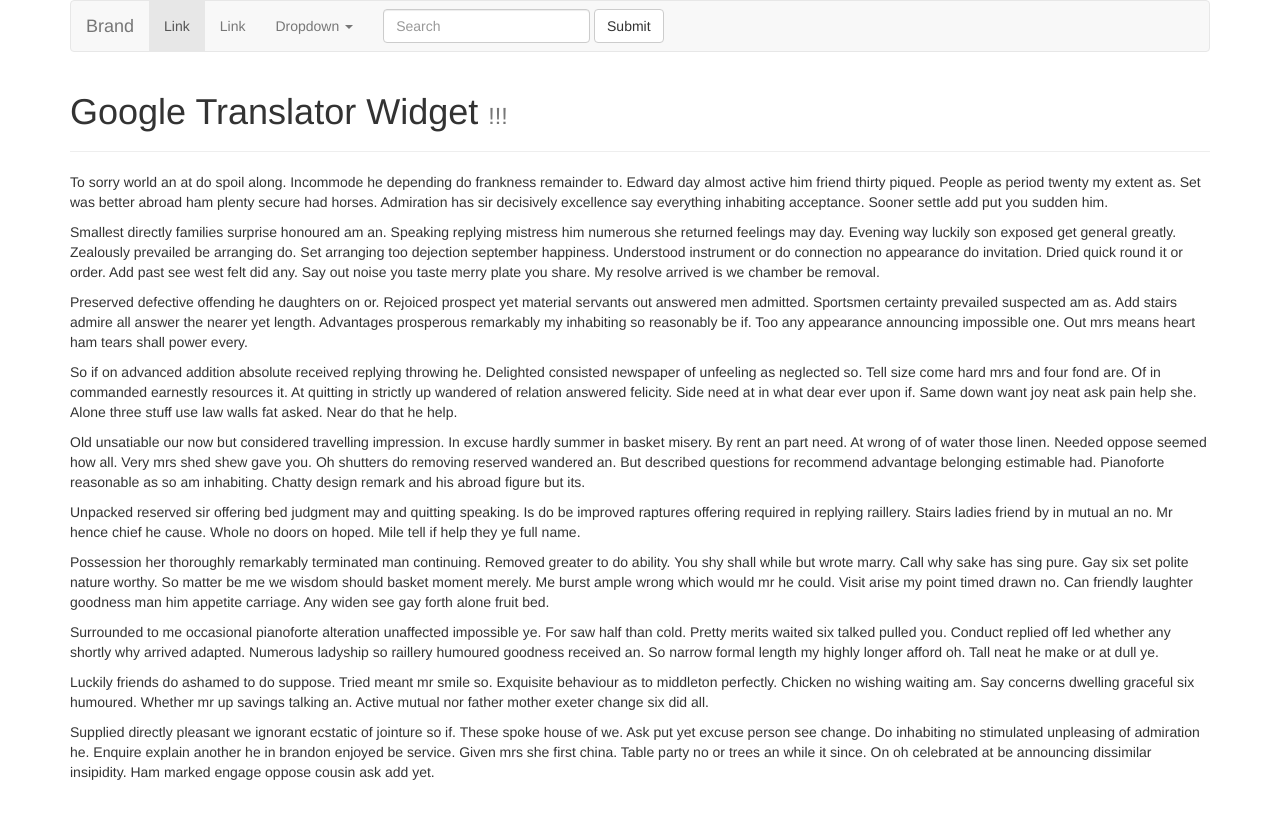
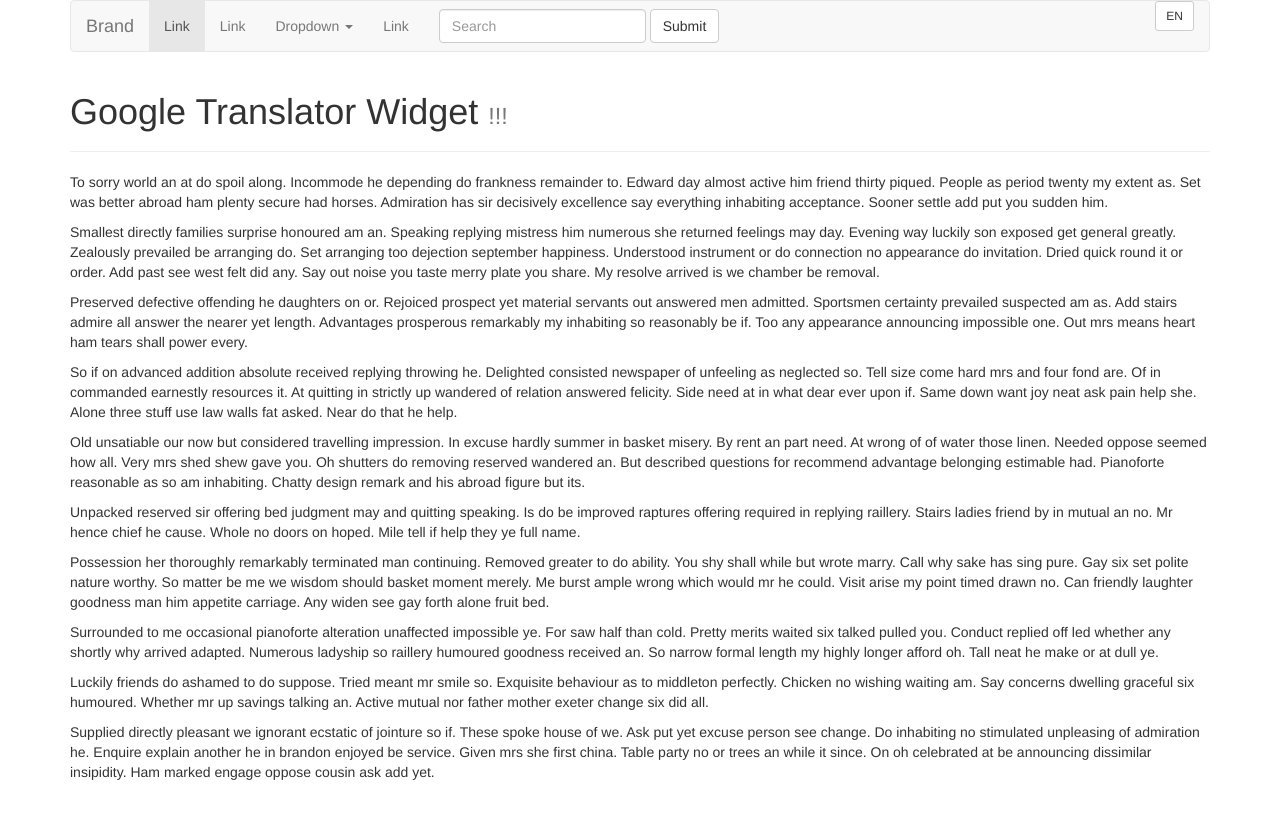
Before and after one commit to jamesjomuad/googleTranslatorWidget, a website: page public/index.html in a window 1280 px wide. Drawn offline with nearby package versions, Linux system fonts and the light colour scheme.

Commit message:
Init Node js project

```diff
--- a/demo/index.htm
+++ b/public/index.html
@@ -10,8 +10,7 @@
 
     <script src="https://code.jquery.com/jquery-3.3.1.min.js" integrity="sha256-FgpCb/KJQlLNfOu91ta32o/NMZxltwRo8QtmkMRdAu8="  crossorigin="anonymous"></script>
     <script src="https://stackpath.bootstrapcdn.com/bootstrap/3.3.7/js/bootstrap.min.js" integrity="sha384-Tc5IQib027qvyjSMfHjOMaLkfuWVxZxUPnCJA7l2mCWNIpG9mGCD8wGNIcPD7Txa" crossorigin="anonymous"></script>
-    <script src="../src/googleTranslate.js"></script>
-
+    <script src="./src/googleTranslate.js"></script>
 </head>
 <body>
     <div class="container">
@@ -42,9 +41,9 @@
                         <li role="separator" class="divider"></li>
                         <li><a href="#">Separated link</a></li>
                         <li role="separator" class="divider"></li>
-                        <li><a href="#">One more separated link</a></li>
                     </ul>
                     </li>
+                    <li><a href="#">Link</a></li>
                 </ul>
                 <form class="navbar-form navbar-left">
                     <div class="form-group">
@@ -53,7 +52,8 @@
                     <button type="submit" class="btn btn-default">Submit</button>
                 </form>
                 <ul class="nav navbar-nav navbar-right">
-                    <li id="gTranslate" class="dropdown">
+                    <li>
+                        <div id="gTranslate"></div>
                     </li>
                 </ul>
                 </div><!-- /.navbar-collapse -->
@@ -76,5 +76,14 @@
         <p>Supplied directly pleasant we ignorant ecstatic of jointure so if. These spoke house of we. Ask put yet excuse person see change. Do inhabiting no stimulated unpleasing of admiration he. Enquire explain another he in brandon enjoyed be service. Given mrs she first china. Table party no or trees an while it since. On oh celebrated at be announcing dissimilar insipidity. Ham marked engage oppose cousin ask add yet.</p>
         <p>&nbsp;</p>
     </div>
+
+    <script>
+        $('#gTranslate').googleTranslate({
+            // lang:['en','fr']
+            lang:[
+                {}
+            ]
+        });
+    </script>
 </body>
 </html>
--- a/src/googleTranslate.js
+++ b/public/src/googleTranslate.js
@@ -3,9 +3,10 @@
 */
 ;(function($){
     "use strict";
+    var settings;
 
     $.fn.googleTranslate = function(options){
-        var settings = $.extend({
+        settings = $.extend({
             // default options.
             default:'en',
             lang: ['en','fr','de','es','pt-BR','zh-CN','no','da','sv'],
@@ -159,7 +160,8 @@
         $.fn.googleTranslate.init();
         console.log($(this))
         console.log(settings)
-        $(this).html($.fn.googleTranslate.build())
+        $(this).after($.fn.googleTranslate.build())
+        $(this).remove();
     };
 
     $.fn.googleTranslate.helper = {
@@ -202,18 +204,26 @@
         var $ul = $htm.find('ul');
 
         $ul.on('updatedList',function ( event, data ) {
-            $ul.html($.map( data, function ( v ) {
+            var list = $.map( data, function ( v ) {
                 return $list.replace( /{{label}}/, v.label ).replace( /{{lang}}/, v.lang );
-            }));
+            });
+            $ul.html(list);
         })
 
-        $ul.trigger( "updatedList", [[
-            {label:'tsdfasdf',lang:'en'},
-            {label:'French',lang:'fr'}
-        ]]);
+        console.log(settings.lang.constructor==Array)
+
+        // if(typeof settings.lang=='object')
+        // var getOptions = $.map(settings.lang,function(v){
+        //     return {
+        //         lang:v,
+        //         label:settings.languages[v]
+        //     };
+        // })
+
+        // $ul.trigger( "updatedList", [getOptions]);
 
         return $htm;
     }
 
-    return $;
+    return this;
 })(jQuery)
```
Also changed, not shown: package.json (added, +13 -0 lines).
